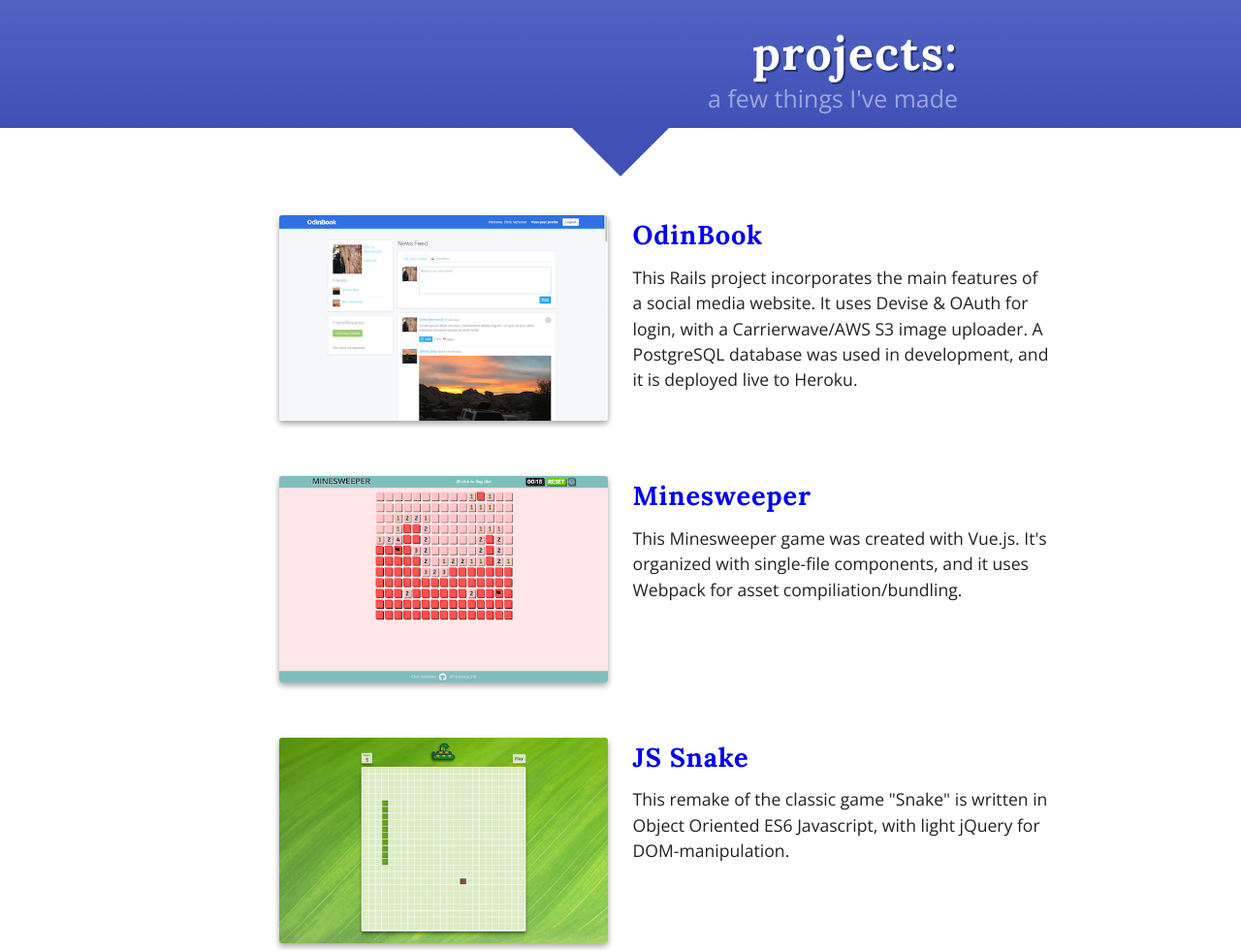
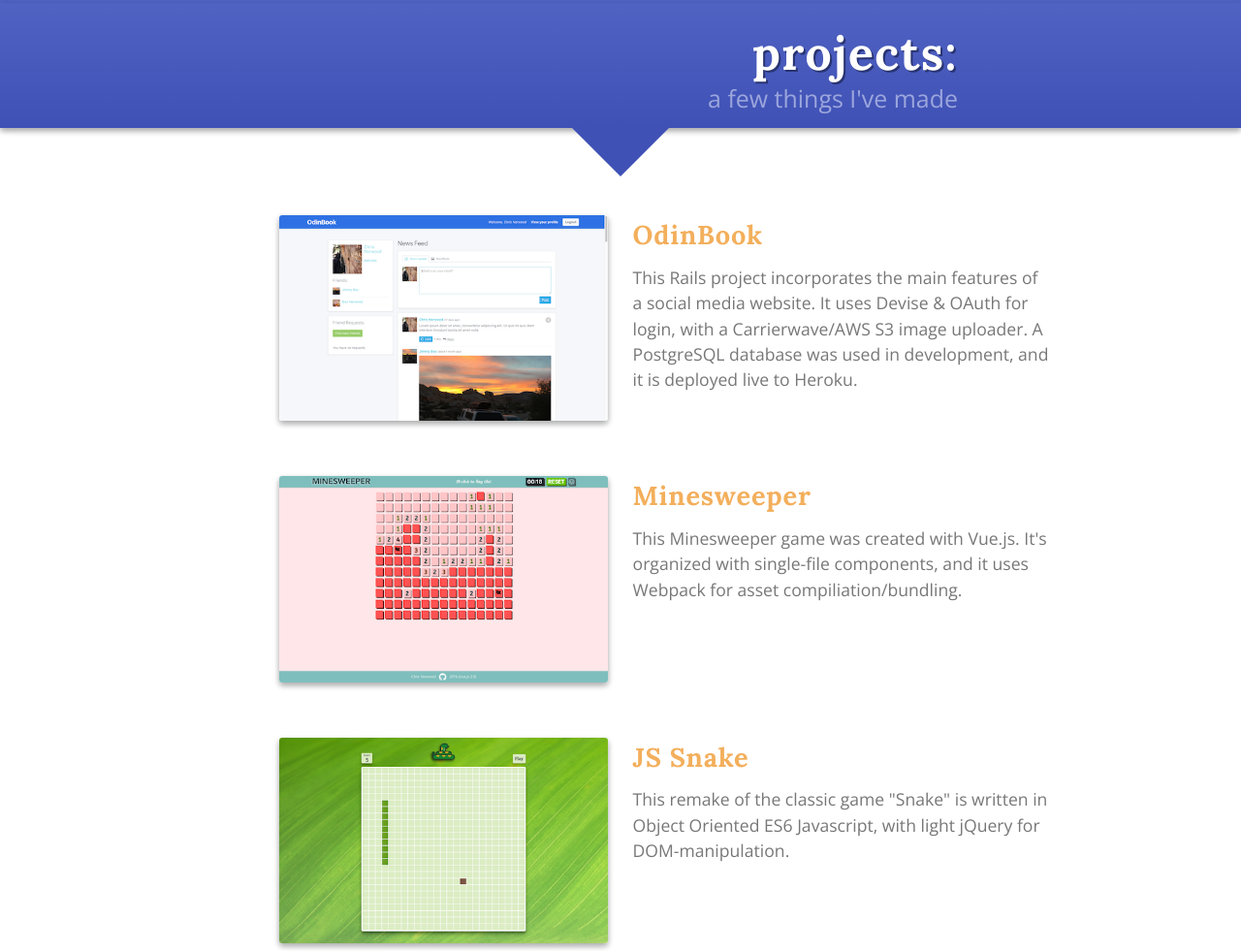
Before and after one commit to chrisnorwood/chrisnorwood.github.io, a website: page dist/index.html in a window 1280 px wide. Shown: the part 797-1778 px from the top of the page at 97% size. Drawn offline with nearby package versions, Linux system fonts and the light colour scheme.

Commit message:
Add box shadow to mast

```diff
--- a/package.json
+++ b/package.json
@@ -16,7 +16,8 @@
     "smooth-scroll": "github:cferdinandi/smooth-scroll"
   },
   "scripts": {
-    "test": "echo \"Error: no test specified\" && exit 1"
+    "test": "echo \"Error: no test specified\" && exit 1",
+    "deploy": "git push origin `git subtree split --prefix=dist/ source`:master"
   },
   "repository": {
     "type": "git",
--- a/src/scss/styles.scss
+++ b/src/scss/styles.scss
@@ -62,7 +62,7 @@ body {
   max-width: 1600px;
   margin: 0;
   font-family: 'Open Sans', sans-serif;
-  color: #212121;
+  color: #777;
 }
 
 /*
@@ -232,7 +232,7 @@ body {
   background-color: $blue4;
   @include linear-gradient($blue4, $blue5);
   color: $blue2;
-
+  @include shadow(2);
   .content {
     text-align: right;
     h1 {
@@ -333,6 +333,7 @@ body {
         color: $orange-accent;
 
         a {
+          color: $orange-accent;
           text-decoration: none;
 
           &:hover {
```
Also changed, not shown: README.md, dist/css/styles.css, dist/index.html.
